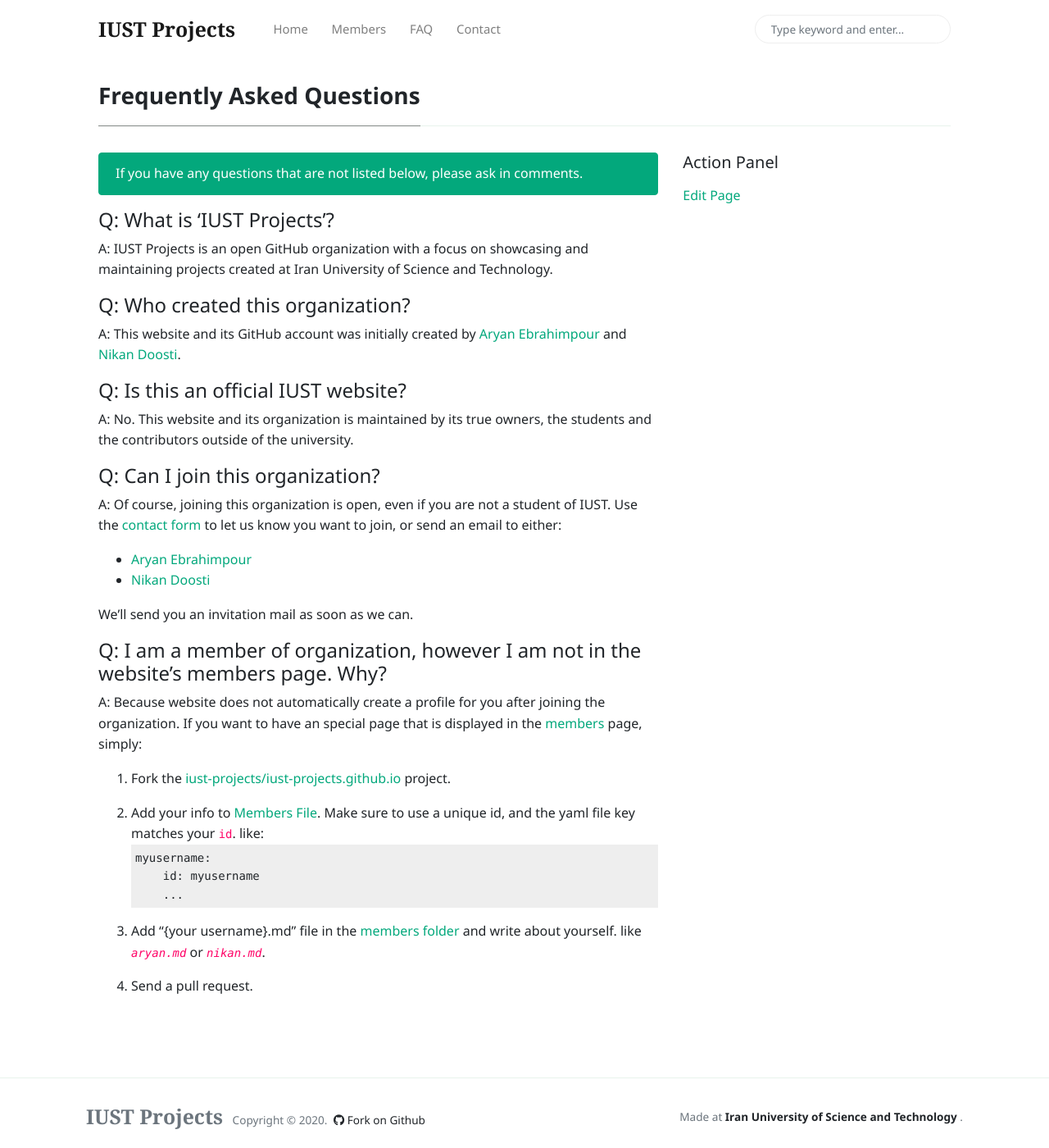
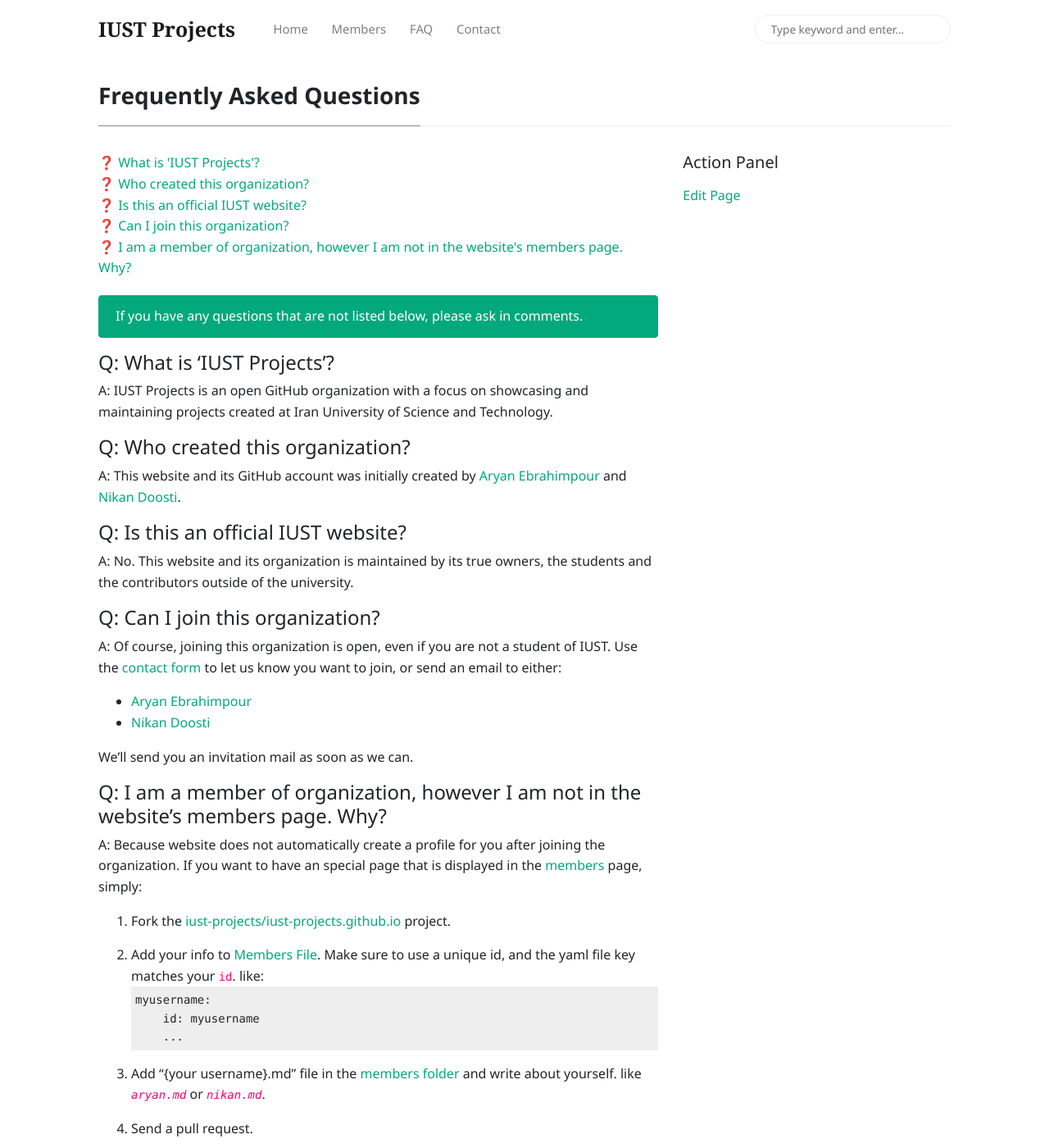
Before and after one commit to iust-projects/iust-projects.github.io, a Jekyll site: the page built from _pages/faq.md, in a window 1280 px wide and 1400 px high. Shown: the whole window at 82% size. Built offline with Jekyll 4.4.1, drawn with Linux system fonts in a browser that asks for light colours; nearby versions of some CDN libraries; comment, search, counter and statistics services are not loaded.

Commit message:
Faq update

```diff
--- a/_layouts/default.html
+++ b/_layouts/default.html
@@ -21,6 +21,9 @@
 
     <!-- Theme Stylesheet -->
     <link rel="stylesheet" href="{{site.baseurl}}/assets/css/theme.css">
+
+    <!-- Theme Stylesheet -->
+    <link rel="stylesheet" href="{{site.baseurl}}/assets/css/org.css">
 
     <!-- Jquery on header to make sure everything works, the rest  of the scripts in footer for fast loading -->
     <script
--- a/_pages/faq.md
+++ b/_pages/faq.md
@@ -4,6 +4,14 @@
 permalink: "/faq"
 comments: true
 ---
+
+<div class="question">
+<a href="#q-what-is-iust-projects">What is 'IUST Projects'?</a>
+<a href="#q-who-created-this-organization">Who created this organization?</a>
+<a href="#q-is-this-an-official-iust-website">Is this an official IUST website?</a>
+<a href="#q-can-i-join-this-organization">Can I join this organization?</a>
+<a href="#q-i-am-a-member-of-organization-however-i-am-not-in-the-websites-members-page-why">I am a member of organization, however I am not in the website's members page. Why?</a>
+</div>
 
 <div class="alert alert-success" role="alert">
   If you have any questions that are not listed below, please ask in comments.
--- /dev/null
+++ b/assets/css/org.css
@@ -0,0 +1,11 @@
+.question {
+    margin: 0 0 20px 0;
+}
+
+.question a {
+    display: block;
+}
+
+.question a:before {
+    content: '❓ ';
+}
```
